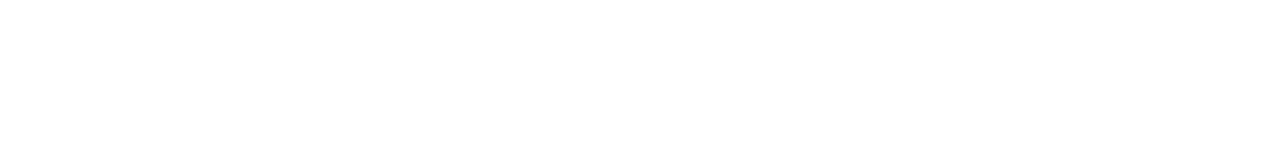
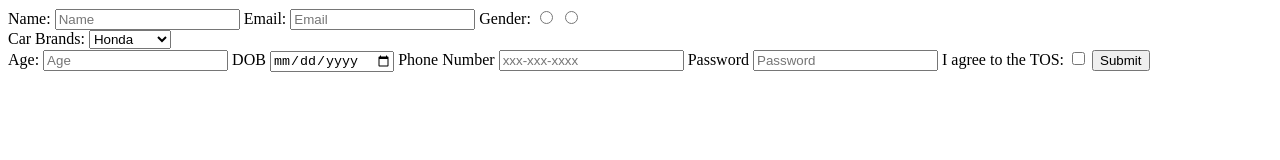
Before and after one commit to acciojob/signup-form-car-JHA123ABHIlash, a website: page main.html in a window 1280 px wide. Drawn offline with Linux system fonts and the light colour scheme.

Commit message:
created a submission

```diff
--- a/main.html
+++ b/main.html
@@ -11,6 +11,35 @@
     <script type="text/javascript" src="./script.js">
 </script>
 
+	<form method="/post">
+		<lable for="name">Name:</lable>
+		<input type="text" id="name" placeholder="Name" required>
+		<label for="email">Email:</label>
+		<input type="email" id="email" placeholder="Email" required>
+		<label for="gender_m">Gender:</label>
+		<input type="radio" id="gender_m" name="gender" required>
+		<input type="radio" id="gender_f" name="gender" required><br>
+		<lable for="cars">Car Brands:</lable>
+		<select placeholder="--Please choose an option--" required id="cars">
+			<option>Honda</option>
+			<option>BMW</option>
+			<option>RollsRoys</option>
+
+		</select><br>
+		<label for="age">Age:</label>
+		<input type="number" id="age" placeholder="Age" required>
+		<lable for="dob">DOB</lable>
+		<input type="date" id="dob" required>
+		<label for="tel">Phone Number</label>
+		<input type="tel" id="tel" placeholder="xxx-xxx-xxxx">
+		<label for="password">Password</label>
+		<input type="password" id="password" placeholder="Password" required>
+		<lable for="tos">I agree to the TOS:</lable>
+		<input type="checkbox" id="tos" required>
+		<input type="submit">
+
+	</form>
+
 </body>
 
 </html>
```
